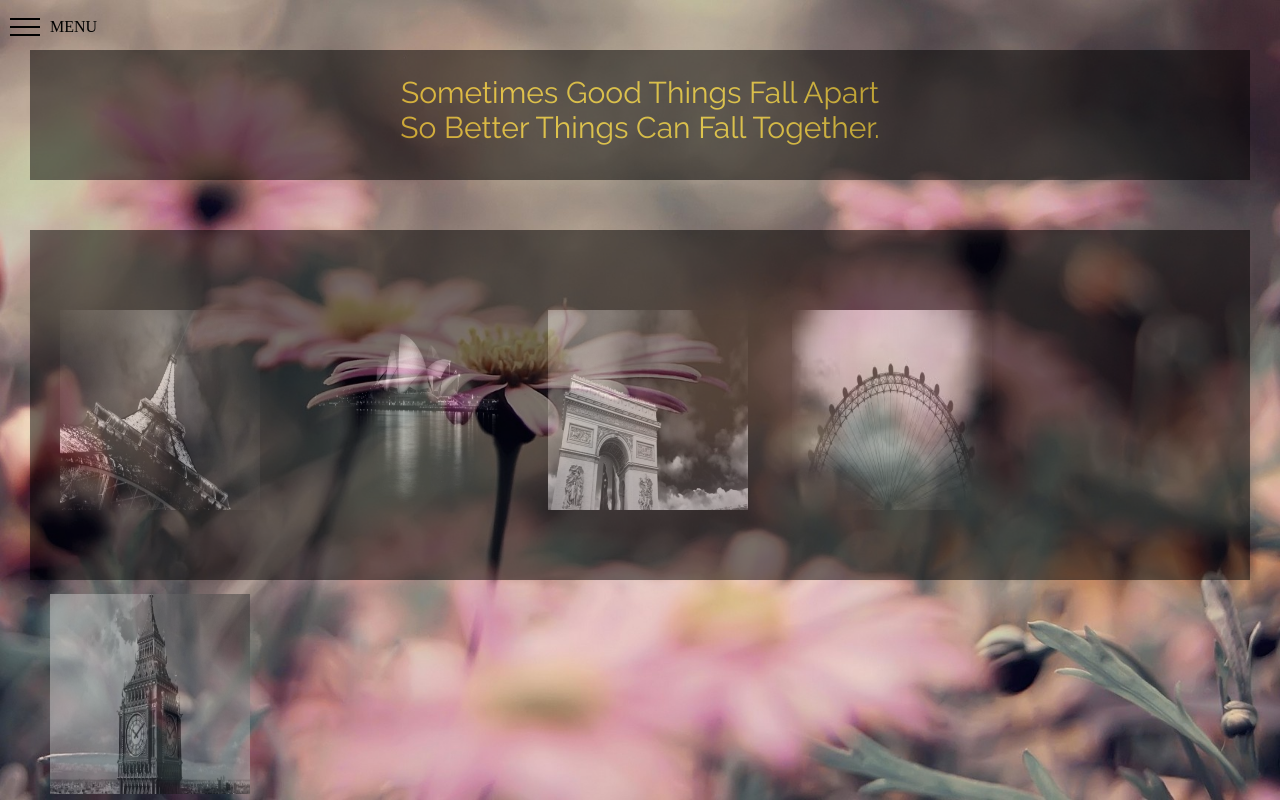
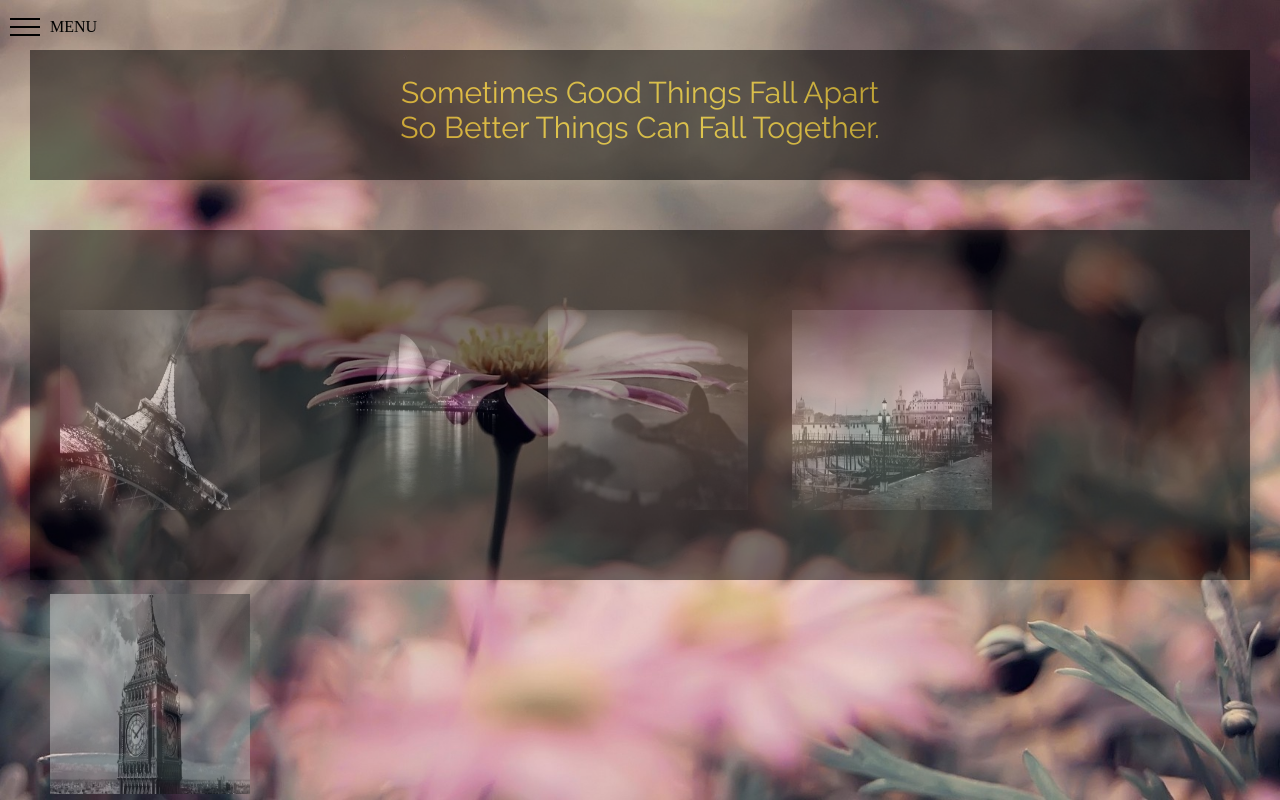
Before and after one commit to allirae5699/portfolio, a plain HTML site: page profile.html in a window 1280 px wide. Drawn offline with nearby package versions, Linux system fonts and the light colour scheme.

Commit message:
Almost Finished

```diff
--- a/css/custom.css
+++ b/css/custom.css
@@ -34,32 +34,38 @@ body{
 .paris{
 	height:200px;
 	width:200px;
+	display: inline-block;
 	margin:80px 20px 0px 30px;
 }
 
 .sydney{
 	height:200px;
 	width:200px;
+	display: inline-block;
 	margin:80px 20px 0px 20px;
 }
 
-.arc{
+.rio{
 	height:200px;
 	width: 200px;
+	display: inline-block;
 	margin:80px 20px 0px 20px;
 }
 
-.wheel{
+.italy{
 	height:200px;
 	width: 200px;
+	display: inline-block;
 	margin:80px 20px 0px 20px;
 }
 
 .england{
 	height:200px;
 	width: 200px;
+	display: inline-block;
 	margin:80px 20px 0px 20px;
 }
+
 
 /*MENU*/
 
--- a/profile.html
+++ b/profile.html
@@ -43,8 +43,8 @@
     <section class="whyNot">
       <img class="paris" src="images/paris.jpg">
       <img class="sydney" src="images/sydney.jpg">
-      <img class="arc" src="images/arc.jpg">
-      <img class="wheel" src="images/wheel.jpg">
+      <img class="rio" src="images/rio.jpg">
+      <img class="italy" src="images/italy.jpg">
       <img class="england" src="images/england.jpg">
     </section>
     <script src="http://ajax.googleapis.com/ajax/libs/jquery/1.11.1/jquery.min.js"></script>
```
Also changed, not shown: css/third.css (+11 -1 lines), usage.html (+1 -0 lines), images/italy.jpg (added), images/java.jpg (added), images/rio.jpg (added).
